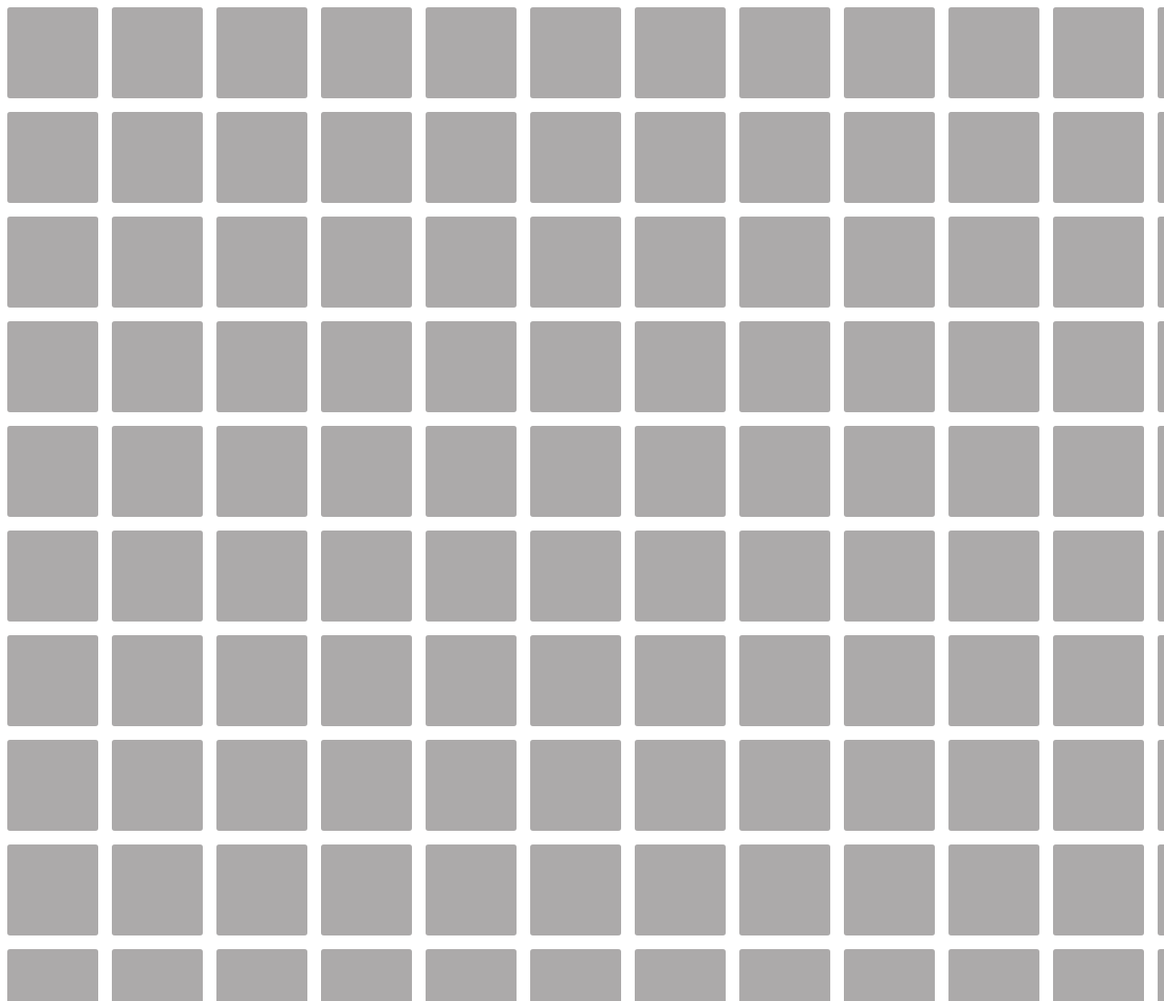
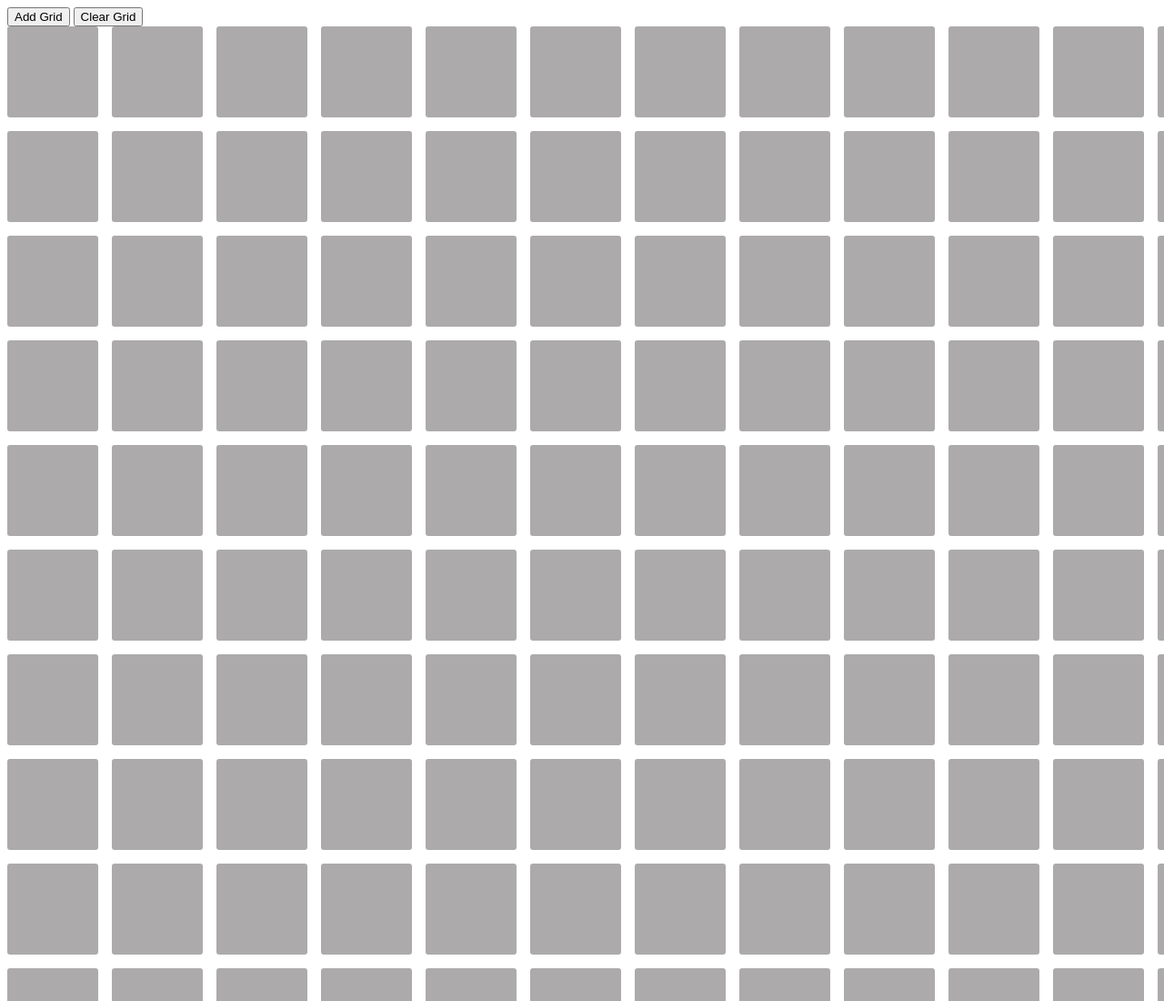
Before and after one commit to tamasgyetvan/etch_a_sketch, a plain HTML site: page index.html in a window 1280 px wide. Shown: the top 1100 px of the page at 91% size. Drawn offline with Linux system fonts and the light colour scheme.

Commit message:
Add Clear Grid and add Grid buttons

```diff
--- a/index.html
+++ b/index.html
@@ -9,6 +9,8 @@
     <link rel = "stylesheet" href = "style.css">
 </head>
 <body>
+    <button id = "addGridBtm">Add Grid</button>
+    <button id = "clearGridBtn">Clear Grid</button>
     <div id = "container"></div>
 </body>
 </html>
```
